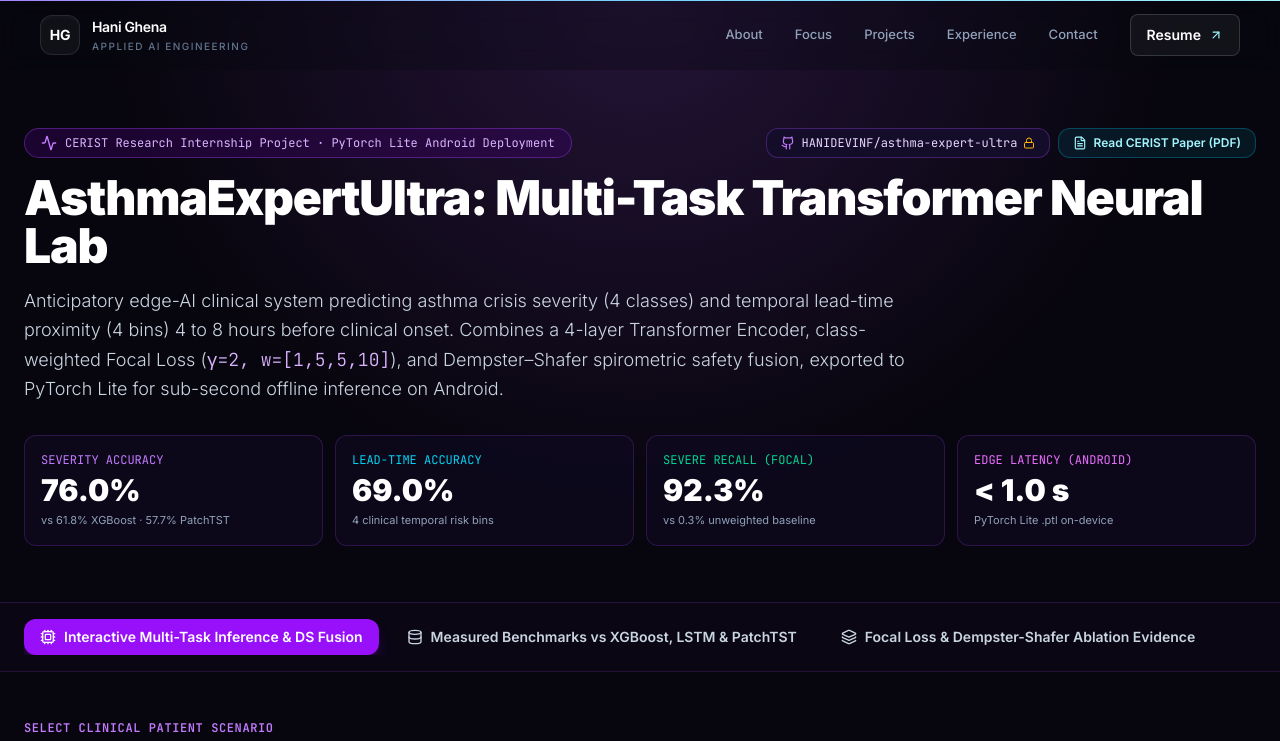
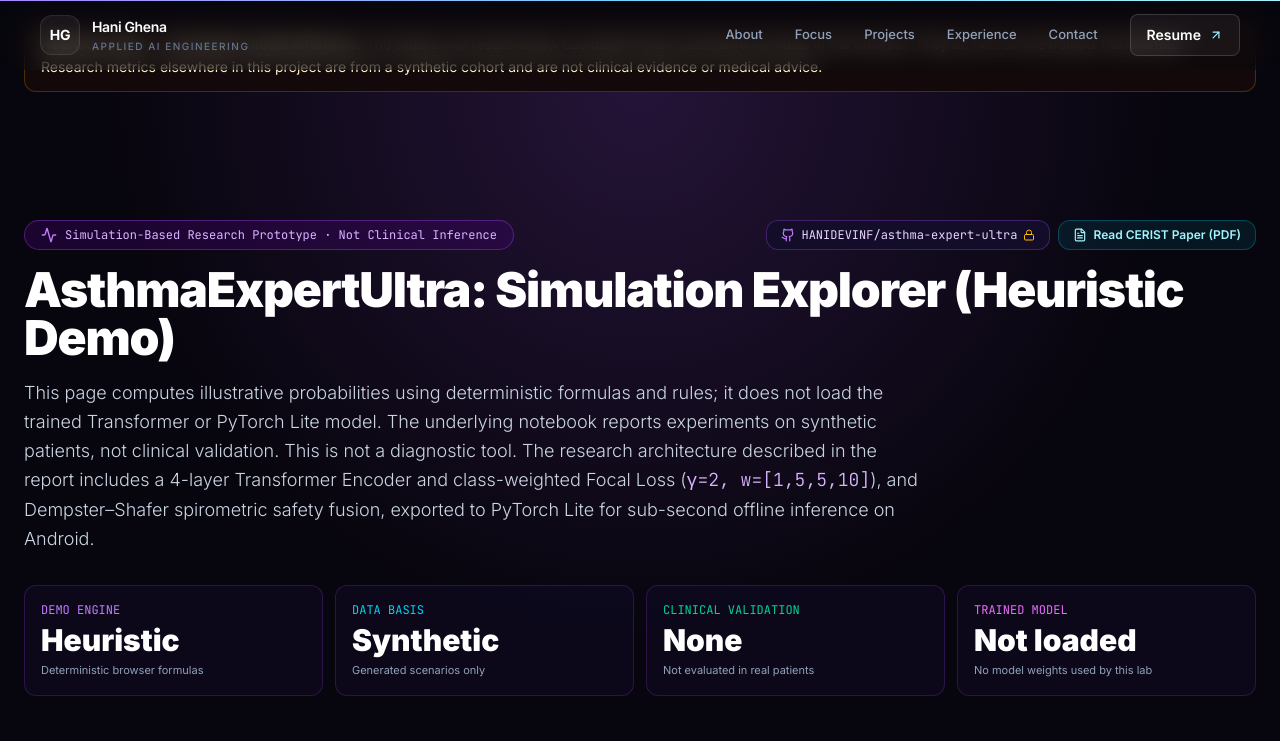
Before and after one commit to HANIDEVINF/portfolio, a Next.js app: page /lab/asthma-expert-ultra in a window 1280 px wide. Shown: the top 741 px of the page. Built offline with nearby package versions, Linux system fonts and the light colour scheme.

Commit message:
Clearly label asthma lab as deterministic simulation, not model inference

```diff
--- a/app/lab/asthma-expert-ultra/page.tsx
+++ b/app/lab/asthma-expert-ultra/page.tsx
@@ -185,6 +185,11 @@ export default function AsthmaExpertUltraWorkbench() {
   return (
     <main className="min-h-screen bg-[#07050d] text-white">
       <Navigation />
+      <div role="note" className="mx-auto max-w-7xl px-6 pt-5">
+        <div className="rounded-xl border border-amber-500/25 bg-amber-950/20 px-4 py-3 text-sm leading-relaxed text-amber-100">
+          <strong>Heuristic demo — not trained-model inference.</strong> The sliders and results below use deterministic illustrative formulas in the browser. They do not run the trained Transformer. Research metrics elsewhere in this project are from a synthetic cohort and are not clinical evidence or medical advice.
+        </div>
+      </div>
 
       {/* Top Hero Banner */}
       <section className="relative px-6 pt-32 pb-14 overflow-hidden border-b border-purple-500/20">
@@ -193,7 +198,7 @@ export default function AsthmaExpertUltraWorkbench() {
           <div className="flex flex-wrap items-center justify-between gap-4 mb-4">
             <div className="inline-flex items-center gap-2 rounded-full border border-purple-500/35 bg-purple-950/40 px-4 py-1.5 text-xs font-mono text-purple-300">
               <Activity className="h-4 w-4 text-purple-400" />
-              CERIST Research Internship Project · PyTorch Lite Android Deployment
+              Simulation-Based Research Prototype · Not Clinical Inference
             </div>
             <div className="flex items-center gap-2">
               <a
@@ -219,33 +224,33 @@ export default function AsthmaExpertUltraWorkbench() {
           </div>
 
           <h1 className="text-3xl sm:text-4xl md:text-5xl font-black text-white tracking-tight mb-4">
-            AsthmaExpertUltra: Multi-Task Transformer Neural Lab
+            AsthmaExpertUltra: Simulation Explorer (Heuristic Demo)
           </h1>
           <p className="text-base sm:text-lg text-slate-300 max-w-4xl font-light leading-relaxed mb-8">
-            Anticipatory edge-AI clinical system predicting asthma crisis severity (4 classes) and temporal lead-time proximity (4 bins) 4 to 8 hours before clinical onset. Combines a 4-layer Transformer Encoder, class-weighted Focal Loss (<span className="font-mono text-purple-300">γ=2, w=[1,5,5,10]</span>), and Dempster–Shafer spirometric safety fusion, exported to PyTorch Lite for sub-second offline inference on Android.
+            This page computes illustrative probabilities using deterministic formulas and rules; it does not load the trained Transformer or PyTorch Lite model. The underlying notebook reports experiments on synthetic patients, not clinical validation. This is not a diagnostic tool. The research architecture described in the report includes a 4-layer Transformer Encoder and class-weighted Focal Loss (<span className="font-mono text-purple-300">γ=2, w=[1,5,5,10]</span>), and Dempster–Shafer spirometric safety fusion, exported to PyTorch Lite for sub-second offline inference on Android.
           </p>
 
           {/* Key Metric Highlights Strip */}
           <div className="grid grid-cols-2 md:grid-cols-4 gap-3">
             <div className="rounded-xl border border-purple-500/20 bg-[#0e091e]/80 p-4">
-              <div className="text-xs font-mono text-purple-400 uppercase mb-1">Severity Accuracy</div>
-              <div className="text-2xl sm:text-3xl font-black text-white">76.0%</div>
-              <div className="text-[11px] text-slate-400 mt-1">vs 61.8% XGBoost · 57.7% PatchTST</div>
+              <div className="text-xs font-mono text-purple-400 uppercase mb-1">Demo Engine</div>
+              <div className="text-2xl sm:text-3xl font-black text-white">Heuristic</div>
+              <div className="text-[11px] text-slate-400 mt-1">Deterministic browser formulas</div>
             </div>
             <div className="rounded-xl border border-purple-500/20 bg-[#0e091e]/80 p-4">
-              <div className="text-xs font-mono text-cyan-400 uppercase mb-1">Lead-Time Accuracy</div>
-              <div className="text-2xl sm:text-3xl font-black text-white">69.0%</div>
-              <div className="text-[11px] text-slate-400 mt-1">4 clinical temporal risk bins</div>
+              <div className="text-xs font-mono text-cyan-400 uppercase mb-1">Data Basis</div>
+              <div className="text-2xl sm:text-3xl font-black text-white">Synthetic</div>
+              <div className="text-[11px] text-slate-400 mt-1">Generated scenarios only</div>
             </div>
             <div className="rounded-xl border border-purple-500/20 bg-[#0e091e]/80 p-4">
-              <div className="text-xs font-mono text-emerald-400 uppercase mb-1">Severe Recall (Focal)</div>
-              <div className="text-2xl sm:text-3xl font-black text-white">92.3%</div>
-              <div className="text-[11px] text-slate-400 mt-1">vs 0.3% unweighted baseline</div>
+              <div className="text-xs font-mono text-emerald-400 uppercase mb-1">Clinical Validation</div>
+              <div className="text-2xl sm:text-3xl font-black text-white">None</div>
+              <div className="text-[11px] text-slate-400 mt-1">Not evaluated in real patients</div>
             </div>
             <div className="rounded-xl border border-purple-500/20 bg-[#0e091e]/80 p-4">
-              <div className="text-xs font-mono text-fuchsia-400 uppercase mb-1">Edge Latency (Android)</div>
-              <div className="text-2xl sm:text-3xl font-black text-white">&lt; 1.0 s</div>
-              <div className="text-[11px] text-slate-400 mt-1">PyTorch Lite .ptl on-device</div>
+              <div className="text-xs font-mono text-fuchsia-400 uppercase mb-1">Trained Model</div>
+              <div className="text-2xl sm:text-3xl font-black text-white">Not loaded</div>
+              <div className="text-[11px] text-slate-400 mt-1">No model weights used by this lab</div>
             </div>
           </div>
         </div>
@@ -274,7 +279,7 @@ export default function AsthmaExpertUltraWorkbench() {
             }`}
           >
             <Database className="h-4 w-4" />
-            Measured Benchmarks vs XGBoost, LSTM & PatchTST
+            Reported Synthetic-Data Results
           </button>
           <button
             onClick={() => setActiveTab("ablation")}
```
